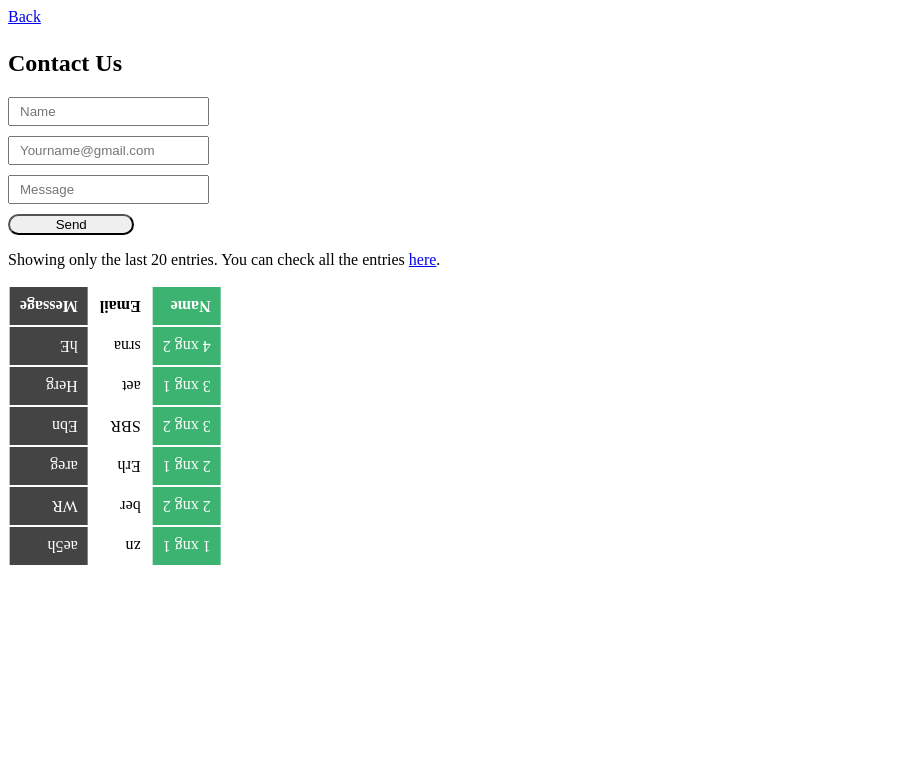
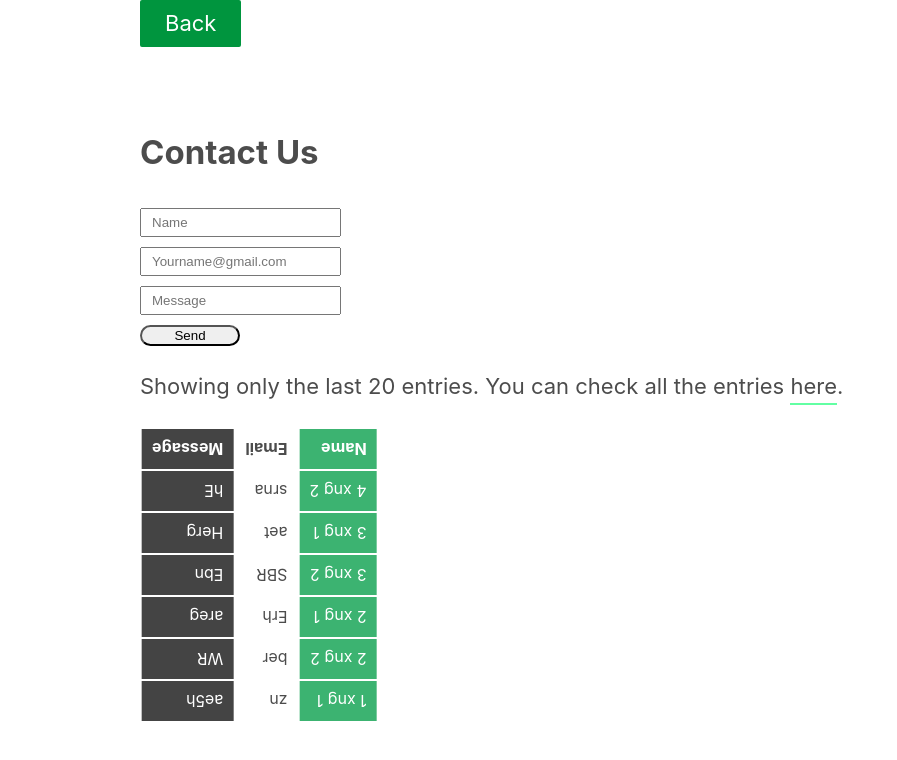
Before and after one commit to bdmilan/blog, a Jekyll site: the page mk.html, which Jekyll copies as it is, in a window 1280 px wide. Shown: the top 760 px of the page, without its empty margins (0-897 px from the left). Built offline with Jekyll 4.4.1, drawn with Linux system fonts in a browser that asks for light colours; nearby versions of some CDN libraries.

Commit message:
Update mk.html

```diff
--- a/mk.html
+++ b/mk.html
@@ -3,7 +3,7 @@
 <meta name="viewport" content="width=device-width, initial-scale=1.0, maximum-scale=1">
 <title></title>
 <meta name="description" content="">
-<link rel="stylesheet" href="webjeda.com/demo/demo.css">
+<link rel="stylesheet" href="/demo/demo.css">
 <style>
 	  .demo-wrapper {
 		  max-width: 80%;
```
